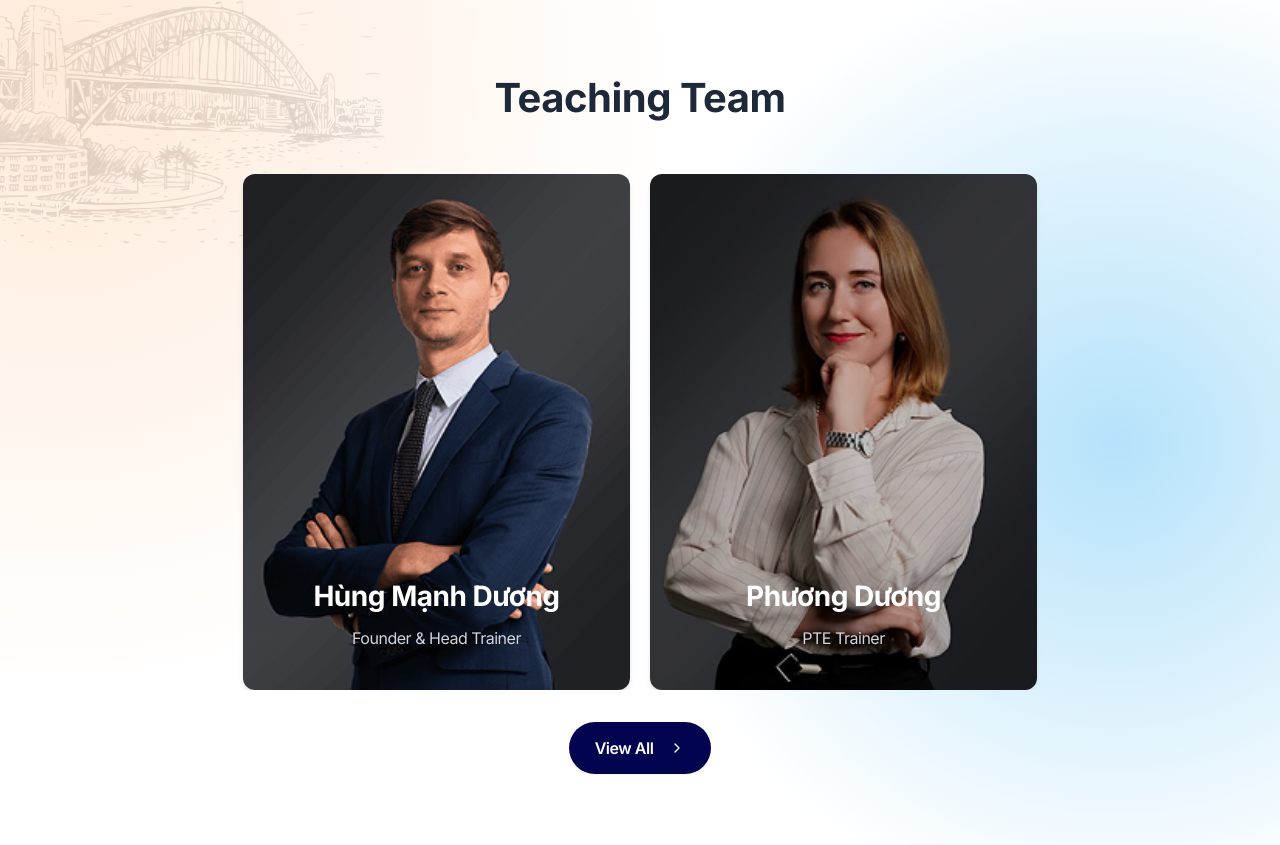
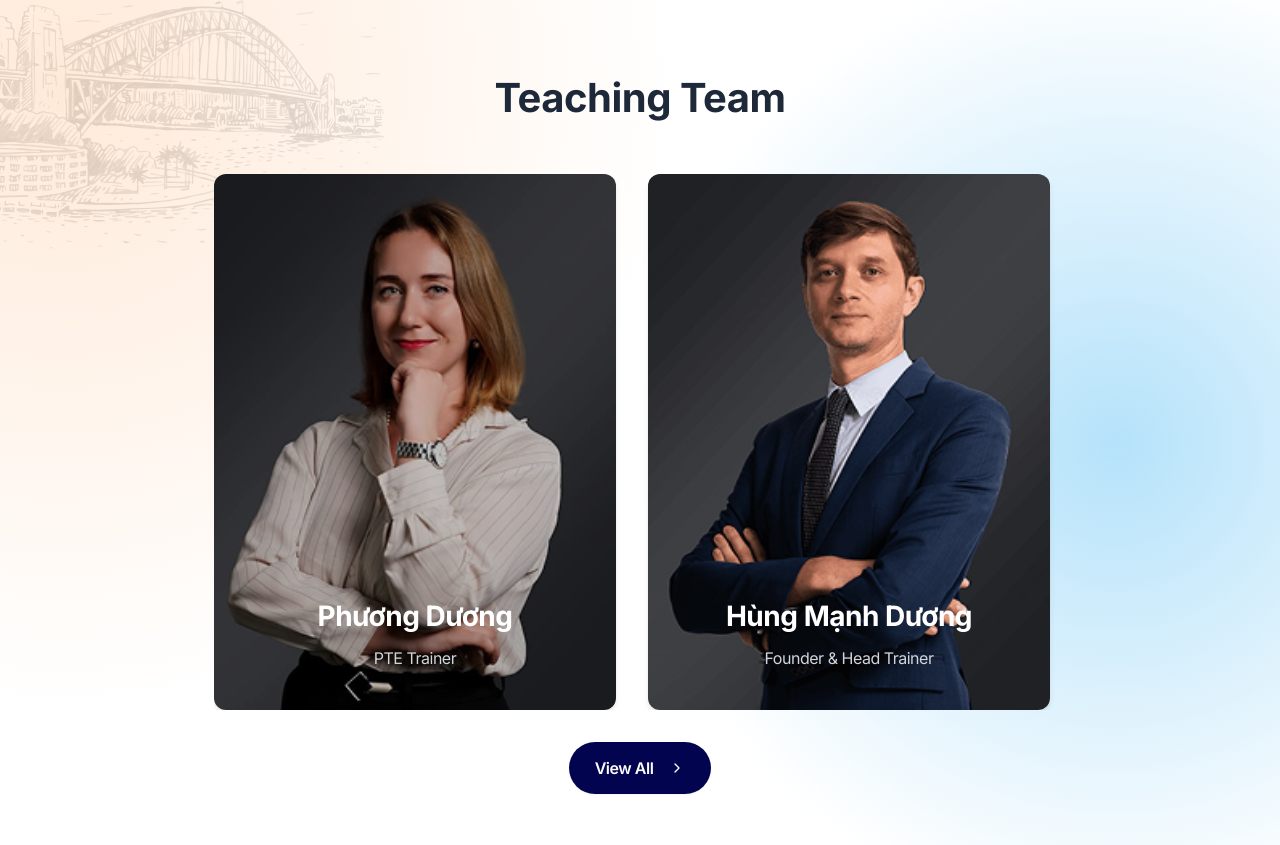
Before and after one commit to hoanglocdn95/Q3-landing-page, a Next.js app: page /en/ in a window 1280 px wide. Shown: the part 1975-2820 px from the top of the page. Built offline with nearby package versions, Linux system fonts and the light colour scheme; a web font is replaced by a local one.

Commit message:
feat: implement carousel to teacher team section

```diff
--- a/package.json
+++ b/package.json
@@ -16,6 +16,7 @@
     "@react-google-maps/api": "^2.20.6",
     "class-variance-authority": "^0.7.1",
     "clsx": "^2.1.1",
+    "embla-carousel-autoplay": "^8.6.0",
     "embla-carousel-react": "^8.6.0",
     "lucide-react": "^0.487.0",
     "next": "15.2.4",
--- a/src/app/[locale]/_components/teachers-team-section.tsx
+++ b/src/app/[locale]/_components/teachers-team-section.tsx
@@ -1,3 +1,5 @@
+'use client';
+
 import Image from 'next/image';
 import Link from 'next/link';
 import { ChevronRight } from 'lucide-react';
@@ -6,9 +8,22 @@ import enTranslations from '@/locales/en/home.json';
 import { ELocale } from '@/constants/enum';
 import { trainers } from '@/data/trainers';
 import { Button } from '@/components/ui/button';
+import {
+  CarouselNoArrows,
+  CarouselItem,
+} from '@/components/ui/carousel-no-arrows';
+import Autoplay from 'embla-carousel-autoplay';
+import { useRef } from 'react';
 
 export default function TeachersTeamSection({ locale }: { locale: ELocale }) {
   const t = locale === ELocale.EN ? enTranslations : viTranslations;
+
+  const autoplayRef = useRef(
+    Autoplay({
+      delay: 3000,
+      stopOnInteraction: false,
+    }),
+  );
 
   return (
     <div className="relative py-10 md:py-15 lg:py-20">
@@ -27,13 +42,23 @@ export default function TeachersTeamSection({ locale }: { locale: ELocale }) {
           {t.teachers.title}
         </h2>
 
-        <div className="hide-scrollbar overflow-x-auto scroll-smooth pb-6 md:overflow-hidden md:pb-0">
-          <div className="mx-auto flex w-max space-x-4 md:grid md:w-auto md:max-w-[626px] md:grid-cols-2 md:gap-5 md:space-x-0 lg:max-w-[794px]">
+        <div className="mx-auto max-w-[900px]">
+          <CarouselNoArrows
+            opts={{
+              loop: true,
+              slidesToScroll: 1,
+              align: 'start',
+              containScroll: 'trimSnaps',
+            }}
+            plugins={[autoplayRef.current]}
+            className="px-0 sm:px-6"
+          >
             {trainers.map((teacher, index) => (
-              <div
+              <CarouselItem
                 key={index}
-                className="w-[calc(100vw-32px)] max-w-[300px] overflow-hidden rounded-xl shadow-md transition-transform duration-300 hover:shadow-lg md:w-auto md:max-w-[unset]"
+                className="basis-full pr-4 pl-4 sm:basis-1/2 md:basis-1/2 lg:basis-1/2"
               >
+                <div className="mx-auto w-[calc(100vw-32px)] max-w-[300px] overflow-hidden rounded-xl shadow-md transition-transform duration-300 hover:shadow-lg md:w-auto md:max-w-[unset]">
                   <div className="relative aspect-[3/4] w-full rounded-xl">
                     <Image
                       priority
@@ -50,8 +75,9 @@ export default function TeachersTeamSection({ locale }: { locale: ELocale }) {
                     </div>
                   </div>
                 </div>
+              </CarouselItem>
             ))}
-          </div>
+          </CarouselNoArrows>
         </div>
 
         <div className="mt-8 flex justify-center">
--- a/src/app/[locale]/courses/[slug]/_components/overview-menu.tsx
+++ b/src/app/[locale]/courses/[slug]/_components/overview-menu.tsx
@@ -236,7 +236,7 @@ const OverviewMenu = ({ className, courseName, locale }: IProps) => {
           </li>
         ))}
       </ul>
-      <div className="p-3 pt-1.5 lg:p-4">
+      <div className="p-3 pt-1.5 lg:p-4 lg:px-6">
         <Button>
           {t.actions.registration} <ChevronRightIcon />
         </Button>
--- a/src/components/layout/footer-layout.tsx
+++ b/src/components/layout/footer-layout.tsx
@@ -111,11 +111,11 @@ export default function Footer({ locale = 'vi' }: { locale?: string }) {
 
         <div className="mt-8 flex flex-col items-center justify-between border-t border-gray-200 pt-8 md:flex-row">
           <div className="text-dark mb-4 text-sm font-medium md:mb-0">
-            <Link href="#" className="hover:underline">
+            <Link href="#" className="text-12 font-medium hover:underline">
               {t.footer.legal}
             </Link>
           </div>
-          <div className="text-dark text-sm font-medium">
+          <div className="text-dark text-12 font-medium">
             {t.footer.copyright}
           </div>
           <div className="mt-4 flex space-x-3 md:mt-0">
--- /dev/null
+++ b/src/components/ui/carousel-no-arrows.tsx
@@ -0,0 +1,192 @@
+'use client';
+
+import * as React from 'react';
+import useEmblaCarousel, {
+  type UseEmblaCarouselType,
+} from 'embla-carousel-react';
+
+import { cn } from '@/lib/utils';
+
+type CarouselApi = UseEmblaCarouselType[1];
+type UseCarouselParameters = Parameters<typeof useEmblaCarousel>;
+type CarouselOptions = UseCarouselParameters[0];
+type CarouselPlugin = UseCarouselParameters[1];
+
+type CarouselGroupProps = {
+  opts?: CarouselOptions;
+  plugins?: CarouselPlugin;
+  orientation?: 'horizontal' | 'vertical';
+  setApi?: (api: CarouselApi) => void;
+};
+
+type CarouselContextProps = {
+  carouselRef: ReturnType<typeof useEmblaCarousel>[0];
+  api: ReturnType<typeof useEmblaCarousel>[1];
+  scrollPrev: () => void;
+  scrollNext: () => void;
+  canScrollPrev: boolean;
+  canScrollNext: boolean;
+} & ICarouselProps;
+
+const CarouselContext = React.createContext<CarouselContextProps | null>(null);
+
+function useCarousel() {
+  const context = React.useContext(CarouselContext);
+
+  if (!context) {
+    throw new Error('useCarousel must be used within a <Carousel />');
+  }
+
+  return context;
+}
+
+function CarouselGroup({
+  orientation = 'horizontal',
+  opts,
+  setApi,
+  plugins,
+  className,
+  children,
+  ...props
+}: React.ComponentProps<'div'> & CarouselGroupProps) {
+  const [carouselRef, api] = useEmblaCarousel(
+    {
+      ...opts,
+      axis: orientation === 'horizontal' ? 'x' : 'y',
+    },
+    plugins,
+  );
+  const [canScrollPrev, setCanScrollPrev] = React.useState(false);
+  const [canScrollNext, setCanScrollNext] = React.useState(false);
+
+  const onSelect = React.useCallback((api: CarouselApi) => {
+    if (!api) return;
+    setCanScrollPrev(api.canScrollPrev());
+    setCanScrollNext(api.canScrollNext());
+  }, []);
+
+  const scrollPrev = React.useCallback(() => {
+    api?.scrollPrev();
+  }, [api]);
+
+  const scrollNext = React.useCallback(() => {
+    api?.scrollNext();
+  }, [api]);
+
+  const handleKeyDown = React.useCallback(
+    (event: React.KeyboardEvent<HTMLDivElement>) => {
+      if (event.key === 'ArrowLeft') {
+        event.preventDefault();
+        scrollPrev();
+      } else if (event.key === 'ArrowRight') {
+        event.preventDefault();
+        scrollNext();
+      }
+    },
+    [scrollPrev, scrollNext],
+  );
+
+  React.useEffect(() => {
+    if (!api || !setApi) return;
+    setApi(api);
+  }, [api, setApi]);
+
+  React.useEffect(() => {
+    if (!api) return;
+    onSelect(api);
+    api.on('reInit', onSelect);
+    api.on('select', onSelect);
+
+    return () => {
+      api?.off('select', onSelect);
+    };
+  }, [api, onSelect]);
+
+  return (
+    <CarouselContext.Provider
+      value={{
+        carouselRef,
+        api: api,
+        opts,
+        orientation:
+          orientation || (opts?.axis === 'y' ? 'vertical' : 'horizontal'),
+        scrollPrev,
+        scrollNext,
+        canScrollPrev,
+        canScrollNext,
+      }}
+    >
+      <div
+        onKeyDownCapture={handleKeyDown}
+        className={cn('relative', className)}
+        role="region"
+        aria-roledescription="carousel"
+        data-slot="carousel"
+        {...props}
+      >
+        {children}
+      </div>
+    </CarouselContext.Provider>
+  );
+}
+
+function CarouselContent({ className, ...props }: React.ComponentProps<'div'>) {
+  const { carouselRef, orientation } = useCarousel();
+
+  return (
+    <div
+      ref={carouselRef}
+      className="overflow-hidden"
+      data-slot="carousel-content"
+    >
+      <div
+        className={cn(
+          'flex',
+          orientation === 'horizontal' ? '-ml-4' : '-mt-4 flex-col',
+          className,
+        )}
+        {...props}
+      />
+    </div>
+  );
+}
+
+function CarouselItem({ className, ...props }: React.ComponentProps<'div'>) {
+  const { orientation } = useCarousel();
+
+  return (
+    <div
+      role="group"
+      aria-roledescription="slide"
+      data-slot="carousel-item"
+      className={cn(
+        'min-w-0 shrink-0 grow-0 basis-full',
+        orientation === 'horizontal' ? 'pl-4' : 'pt-4',
+        className,
+      )}
+      {...props}
+    />
+  );
+}
+
+interface ICarouselProps
+  extends React.ComponentProps<'div'>,
+    CarouselGroupProps,
+    React.PropsWithChildren {
+  contentClassName?: string;
+}
+
+function CarouselNoArrows({
+  children,
+  contentClassName,
+  className,
+  ...props
+}: ICarouselProps) {
+  return (
+    <CarouselGroup className={cn('px-6', className)} {...props}>
+      <CarouselContent className={contentClassName}>{children}</CarouselContent>
+    </CarouselGroup>
+  );
+}
+
+export { type CarouselApi, CarouselNoArrows, CarouselItem };
--- a/src/data/trainers.ts
+++ b/src/data/trainers.ts
@@ -17,4 +17,40 @@ export const trainers = [
     },
     imageUrl: '/images/about/trainer-2.png',
   },
+  {
+    name: 'Hùng Mạnh Dương',
+    role: 'Founder & Head Trainer',
+    description: {
+      vi: 'Tiến sĩ Hùng Dương, nhà sáng lập và CEO của Q3 Language, có nhiều kinh nghiệm trong giảng dạy PTE. Với phương pháp giảng dạy cá nhân hóa, anh đã hỗ trợ nhiều học viên đạt được mục tiêu PTE. Sự dẫn dắt của anh hướng Q3s Language đến việc xây dựng một nền tảng linh hoạt và chuyên sâu dành cho việc chuẩn bị kỳ thi PTE.',
+      en: 'Dr. Hung Dương, the founder and CEO of Q3 Language, has extensive experience in teaching PTE. With personalized teaching methods, he has helped many students achieve their PTE goals. His guidance has led Q3s Language to build a flexible and deep platform dedicated to preparing for the PTE exam.',
+    },
+    imageUrl: '/images/about/trainer-1.png',
+  },
+  {
+    name: 'Phương Dương',
+    role: 'PTE Trainer',
+    description: {
+      vi: 'Cô Phương Dương, giảng viên tại Q3 Language, chuyên sâu về phát âm, giao tiếp và luyện thi PTE. Với hơn 2 năm kinh nghiệm giảng dạy, cô đã giúp nhiều học viên đạt được mục tiêu học tập của mình. Phương pháp giảng dạy sáng tạo của cô mang đến môi trường học tập đầy động lực và hỗ trợ. Cô tốt nghiệp Thạc sĩ Ngôn ngữ học Ứng dụng Tiếng Anh tại Trường Đại học Ngoại ngữ, Đại học Quốc gia Hà Nội, Việt Nam.',
+      en: 'Ms. Phương Dương, a PTE trainer at Q3 Language, specializes in pronunciation, communication, and PTE preparation. With over 2 years of teaching experience, she has helped many students achieve their learning goals. Her creative teaching methods bring motivation and support to the learning environment. She graduated with a Master of Applied English at the Foreign Language University of Hanoi, Vietnam.',
+    },
+    imageUrl: '/images/about/trainer-2.png',
+  },
+  {
+    name: 'Hùng Mạnh Dương',
+    role: 'Founder & Head Trainer',
+    description: {
+      vi: 'Tiến sĩ Hùng Dương, nhà sáng lập và CEO của Q3 Language, có nhiều kinh nghiệm trong giảng dạy PTE. Với phương pháp giảng dạy cá nhân hóa, anh đã hỗ trợ nhiều học viên đạt được mục tiêu PTE. Sự dẫn dắt của anh hướng Q3s Language đến việc xây dựng một nền tảng linh hoạt và chuyên sâu dành cho việc chuẩn bị kỳ thi PTE.',
+      en: 'Dr. Hung Dương, the founder and CEO of Q3 Language, has extensive experience in teaching PTE. With personalized teaching methods, he has helped many students achieve their PTE goals. His guidance has led Q3s Language to build a flexible and deep platform dedicated to preparing for the PTE exam.',
+    },
+    imageUrl: '/images/about/trainer-1.png',
+  },
+  {
+    name: 'Phương Dương',
+    role: 'PTE Trainer',
+    description: {
+      vi: 'Cô Phương Dương, giảng viên tại Q3 Language, chuyên sâu về phát âm, giao tiếp và luyện thi PTE. Với hơn 2 năm kinh nghiệm giảng dạy, cô đã giúp nhiều học viên đạt được mục tiêu học tập của mình. Phương pháp giảng dạy sáng tạo của cô mang đến môi trường học tập đầy động lực và hỗ trợ. Cô tốt nghiệp Thạc sĩ Ngôn ngữ học Ứng dụng Tiếng Anh tại Trường Đại học Ngoại ngữ, Đại học Quốc gia Hà Nội, Việt Nam.',
+      en: 'Ms. Phương Dương, a PTE trainer at Q3 Language, specializes in pronunciation, communication, and PTE preparation. With over 2 years of teaching experience, she has helped many students achieve their learning goals. Her creative teaching methods bring motivation and support to the learning environment. She graduated with a Master of Applied English at the Foreign Language University of Hanoi, Vietnam.',
+    },
+    imageUrl: '/images/about/trainer-2.png',
+  },
 ];
```
Also changed, not shown: 1 other file (tests, documents, lock files or other folders). Lines whose indentation alone changed are shown as unchanged.
